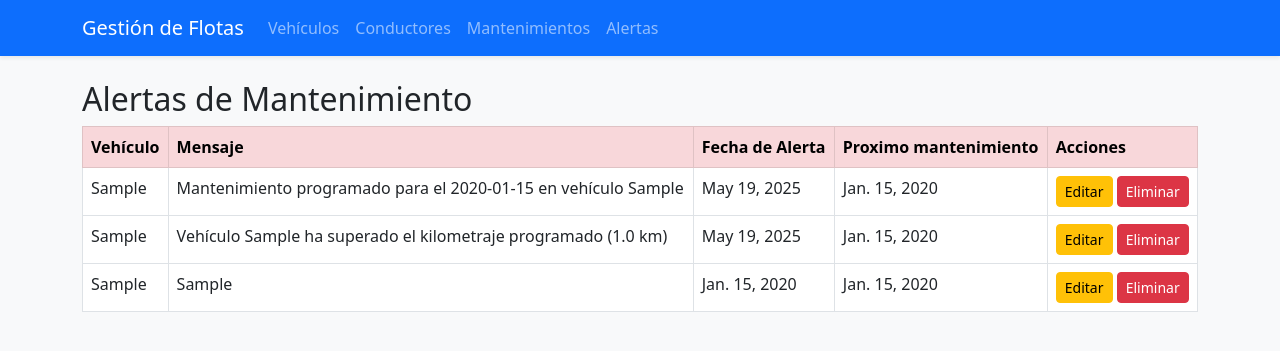
After one commit to C4rlo5Riv3ra/PA-Mantenimiento-Flotas, a Django app: page /app/alertas/ in a window 1280 px wide. The commit adds this page. Shown: the top 351 px of the page. Run offline with Django 5.2, Linux system fonts and the light colour scheme; tables that the repository leaves empty hold one stand-in row (values such as "Sample post"); some libraries are stand-ins or nearby versions.

Commit message:
Alertas de mantenimiento e historial de vehiculo

```diff
--- a/app/models.py
+++ b/app/models.py
@@ -139,6 +139,8 @@ class Mantenimiento(models.Model):
     workshop = models.CharField(max_length=100)
     tipo = models.IntegerField(choices=TMantenimiento, default=TMantenimiento.PREVENTIVO)
 
+    fecha_programada = models.DateField(null=True, blank=True)
+    km_programado = models.FloatField(null=True, blank=True)
     class Meta:
         db_table = 'mantenimiento'
         ordering = ['id']
@@ -158,6 +160,8 @@ class AlertaMantenimiento(models.Model):
     class Meta:
         db_table = 'alerta_mantenimiento'
         ordering = ['id']
+    def __str__(self):
+        return f"Alerta para {self.vehiculo.placa} - {self.mensaje}"
 
 # Modelo ServicioMantenimiento
 
--- /dev/null
+++ b/app/templates/flotas/alertas/listar_alertas.html
@@ -0,0 +1,34 @@
+{% extends 'flotas/base.html' %}
+{% block content %}
+<h2>Alertas de Mantenimiento</h2>
+<table class="table table-bordered">
+    <thead class="table-danger">
+        <tr>
+            <th>Vehículo</th>
+            <th>Mensaje</th>
+            <th>Fecha de Alerta</th>
+            <th>Proximo mantenimiento</th>
+            <th>Acciones</th>
+        </tr>
+    </thead>
+    <tbody>
+        {% for alerta in alertas %}
+        <tr>
+            <td>{{ alerta.id_vehiculo.placa }}</td>
+            <td>{{ alerta.mensaje }}</td>
+            <td>{{ alerta.fecha_alerta }}</td>
+            <td>{{ alerta.id_vehiculo.next_date_support }}</td>
+
+            <td>
+                <a href="{% url 'editar_alerta' alerta.id %}" class="btn btn-sm btn-warning">Editar</a>
+                <a href="{% url 'eliminar_alerta' alerta.id %}" class="btn btn-sm btn-danger" onclick="return confirm('¿Estás seguro?')">Eliminar</a>
+            </td>
+        </tr>
+        {% empty %}
+        <tr>
+            <td colspan="4">No hay alertas generadas.</td>
+        </tr>
+        {% endfor %}
+    </tbody>
+</table>
+{% endblock %}
--- a/app/templates/flotas/base.html
+++ b/app/templates/flotas/base.html
@@ -15,10 +15,12 @@
                     <li class="nav-item"><a class="nav-link" href="{% url 'listar_vehiculos' %}">Vehículos</a></li>
                     <li class="nav-item"><a class="nav-link" href="{% url 'listar_conductores' %}">Conductores</a></li>
                     <li class="nav-item"><a class="nav-link" href="{% url 'listar_mantenimientos' %}">Mantenimientos</a></li>
+                    <li class="nav-item"><a class="nav-link" href="{% url 'listar_alertas' %}">Alertas</a></li>
                 </ul>
             </div>
         </div>
     </nav>
+
 
     <main class="container mt-4">
         {% block content %}{% endblock %}
--- a/app/templates/flotas/vehiculos/listar_vehiculos.html
+++ b/app/templates/flotas/vehiculos/listar_vehiculos.html
@@ -19,6 +19,8 @@
                     <button type="submit" class="btn btn-sm btn-danger" onclick="return confirm('¿Estás seguro de eliminar este vehículo?')">
                         Eliminar
                     </button>
+                    <a href="{% url 'historial_mantenimiento' vehiculo_id=v.id %}">Ver historial</a>
+
                 </form>
             </div>
         </li>
--- a/app/urls.py
+++ b/app/urls.py
@@ -1,3 +1,4 @@
+from django import views
 from django.urls import path, include
 from rest_framework.routers import DefaultRouter
 from .views import *
@@ -39,4 +40,12 @@ urlpatterns = [
     path('mantenimientos/editar/<uuid:id>/', editar_mantenimiento, name='editar_mantenimiento'),
     path('mantenimientos/eliminar/<uuid:id>/', eliminar_mantenimiento, name='eliminar_mantenimiento'),
 
+    path('alertas/', listar_alertas, name='listar_alertas'),
+    path('alertas/editar/<uuid:alerta_id>/', editar_alerta, name='editar_alerta'),
+
+    path('alertas/eliminar/<uuid:alerta_id>/', eliminar_alerta, name='eliminar_alerta'),
+
+
+    path('vehiculos/<uuid:vehiculo_id>/historial/', historial_mantenimiento, name='historial_mantenimiento'),
+
 ]
--- /dev/null
+++ b/app/utils.py
@@ -0,0 +1,33 @@
+# app/utils.py
+from datetime import date, timedelta
+from .models import Vehiculo, Mantenimiento, AlertaMantenimiento
+
+def generar_alertas():
+    hoy = date.today()
+    proximos_dias = hoy + timedelta(days=7)
+
+    mantenimientos = Mantenimiento.objects.filter(
+        fecha_programada__isnull=False,
+        fecha_programada__lte=proximos_dias
+    )
+
+    for m in mantenimientos:
+        mensaje_fecha = f"Mantenimiento programado para el {m.fecha_programada} en vehículo {m.id_vehiculo.placa}"
+        AlertaMantenimiento.objects.get_or_create(
+            id_vehiculo=m.id_vehiculo,
+            mensaje=mensaje_fecha,
+            fecha_alerta=hoy
+        )
+
+    mantenimientos_km = Mantenimiento.objects.filter(
+        km_programado__isnull=False
+    )
+
+    for m in mantenimientos_km:
+        if m.id_vehiculo.current_kilometers >= m.km_programado:
+            mensaje_km = f"Vehículo {m.id_vehiculo.placa} ha superado el kilometraje programado ({m.km_programado} km)"
+            AlertaMantenimiento.objects.get_or_create(
+                id_vehiculo=m.id_vehiculo,
+                mensaje=mensaje_km,
+                fecha_alerta=hoy
+            )
--- a/app/views.py
+++ b/app/views.py
@@ -1,8 +1,10 @@
 from django.shortcuts import get_object_or_404, render, redirect
 from rest_framework import viewsets
-from .models import *
+
+from app.utils import generar_alertas
+from .models import  Vehiculo, Conductor, Mantenimiento, AlertaMantenimiento, ServicioMantenimiento, DetalleMantenimiento, Asignacion
 from .serializers import *
-from .forms import VehiculoForm, ConductorForm, MantenimientoForm
+from .forms import AlertaForm, VehiculoForm, ConductorForm, MantenimientoForm
 # Vistas para modelos principales
 def index(request):
     return render(request, "flotas/index.html")
@@ -112,16 +114,39 @@ def eliminar_mantenimiento(request, id):
 
 
 
+def listar_alertas(request):
+    generar_alertas()  # genera o actualiza las alertas
+    alertas = AlertaMantenimiento.objects.all().order_by('-fecha_alerta')
+    return render(request, 'flotas/alertas/listar_alertas.html', {'alertas': alertas})
 
 
 
+def editar_alerta(request, alerta_id):
+    alerta = get_object_or_404(AlertaMantenimiento, pk=alerta_id)
+    if request.method == 'POST':
+        form = AlertaForm(request.POST, instance=alerta)
+        if form.is_valid():
+            form.save()
+            return redirect('listar_alertas')
+    else:
+        form = AlertaForm(instance=alerta)
+    return render(request, 'flotas/alertas/editar_alerta.html', {'form': form})
 
+def eliminar_alerta(request, alerta_id):
+    alerta = get_object_or_404(AlertaMantenimiento, id=alerta_id)
+    if request.method == 'POST':
+        alerta.delete()
+        return redirect('listar_alertas')
+    return render(request, 'flotas/alertas/eliminar_alerta.html', {'alerta': alerta})
 
+def historial_mantenimiento(request, vehiculo_id):
+    vehiculo = get_object_or_404(Vehiculo, id=vehiculo_id)
+    mantenimientos = Mantenimiento.objects.filter(id_vehiculo=vehiculo).select_related('id_vehiculo').prefetch_related('detalles__servicio').order_by('-date')
 
-
-
-
-
+    return render(request, 'flotas/historial/historial_mantenimiento.html', {
+        'vehiculo': vehiculo,
+        'mantenimientos': mantenimientos
+    })
 
 
 
--- a/proyect/urls.py
+++ b/proyect/urls.py
@@ -1,5 +1,6 @@
 from django.contrib import admin
 from django.urls import path, include
+from django.views.generic.base import RedirectView
 
 from rest_framework_simplejwt.views import (
     TokenObtainPairView,
@@ -10,8 +11,8 @@ urlpatterns = [
     path('admin/', admin.site.urls),
     path('app/', include('app.urls')),  # app
 
-
-    path('accounts/', include('allauth.urls')),  # LOGIN/LOGOUT WEB
+    path('', RedirectView.as_view(url='/accounts/login/', permanent=False)),
+    path('accounts/', include('allauth.urls')),
     path('api-auth/', include('rest_framework.urls')),  # Navegación API
     path('api/token/', TokenObtainPairView.as_view(), name='token_obtain_pair'),  # JWT
     path('api/token/refresh/', TokenRefreshView.as_view(), name='token_refresh'),
```
Also changed, not shown: app/forms.py (+8 -0 lines), app/templates/flotas/alertas/editar_alerta.html (added, +11 -0 lines), app/templates/flotas/alertas/eliminar_alerta.html (added, +14 -0 lines), app/templates/flotas/historial/historial_mantenimiento.html (added, +26 -0 lines), app/templates/flotas/vehiculos/detalle_vehiculo.html (added, +13 -0 lines), app/migrations/0001_initial.py.
